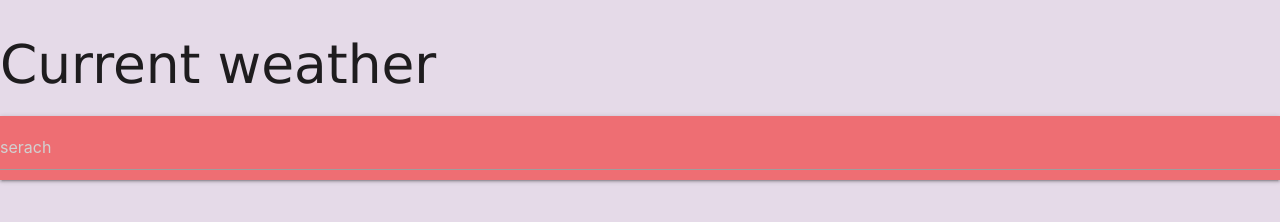
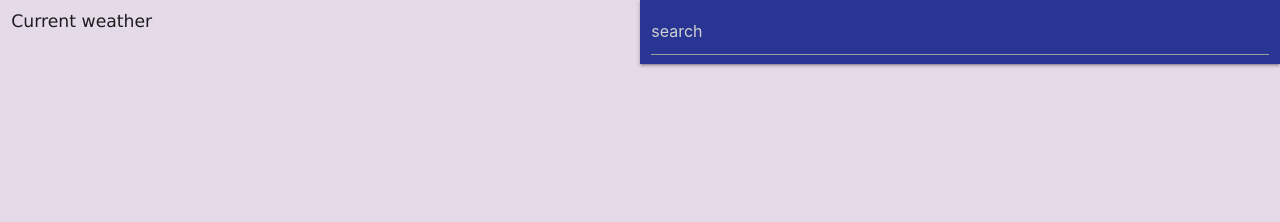
Before and after one commit to Nehoa21/Project-1, a plain HTML site: page index2.html in a window 1280 px wide. Drawn offline with nearby package versions, Linux system fonts and the light colour scheme.

Commit message:
started working on the layout for html 2.

```diff
--- a/assets/style.css
+++ b/assets/style.css
@@ -1,8 +1,13 @@
 * {
     font-family: 'Lucida Sans', 'Lucida Sans Regular', 'Lucida Grande', 'Lucida Sans Unicode', Geneva, Verdana, sans-serif;
     background: #e5dae8;
+}
 
-}
+.container {
+    display: flex;
+    flex-direction: column;
+    align-items: center;
+  }
 
 .btn {
     background-color: #283593;
--- a/index2.html
+++ b/index2.html
@@ -10,15 +10,17 @@
 </head>
 <body>
     <header>
-        <div id="current-weather">
-            <h2>Current weather</h2>
-            <p id="temp"></p>
-            <p id="weather"></p>
-            <p id="wind"></p>
-        </div>
-        <nav id="nav">
-            <input id="seacrh-bar" type="text" placeholder="serach">
-        </nav>
+        <div class="row">
+            <div class="col s6" id="current-weather">
+                <h6>Current weather</h6>
+                <p id="temp"></p>
+                <p id="weather"></p>
+                <p id="wind"></p>
+            </div>
+            <nav class="col s6 indigo darken-3 white-text" id="nav">
+                <input id="seacrh-bar" type="text" placeholder="search">
+            </nav>
+            </div>
     </header>
     <main id="results">
         <div id="card">
```
Also changed, not shown: index.html (+4 -3 lines), assets/images/skyscraper.jpg (added).
